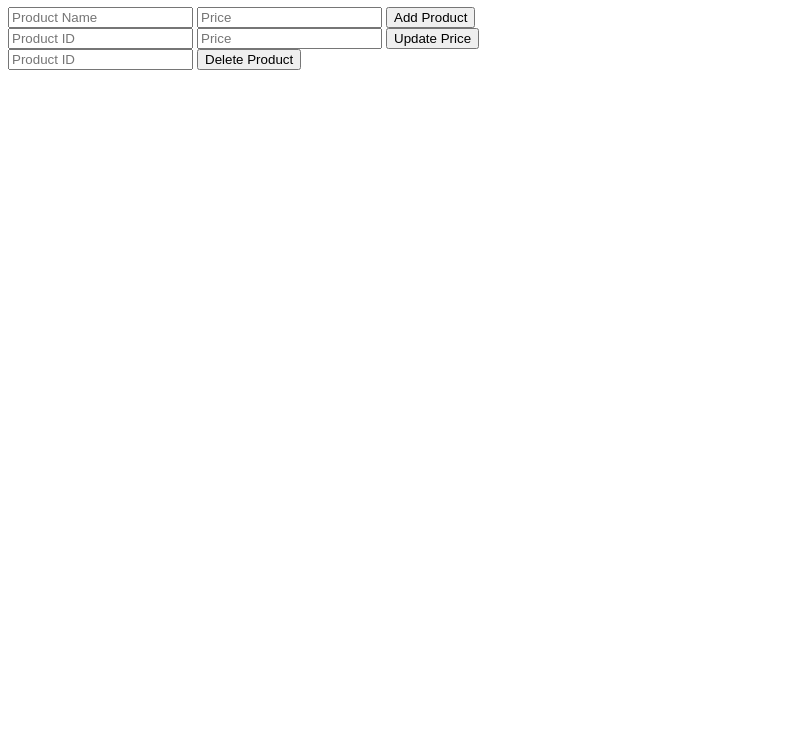
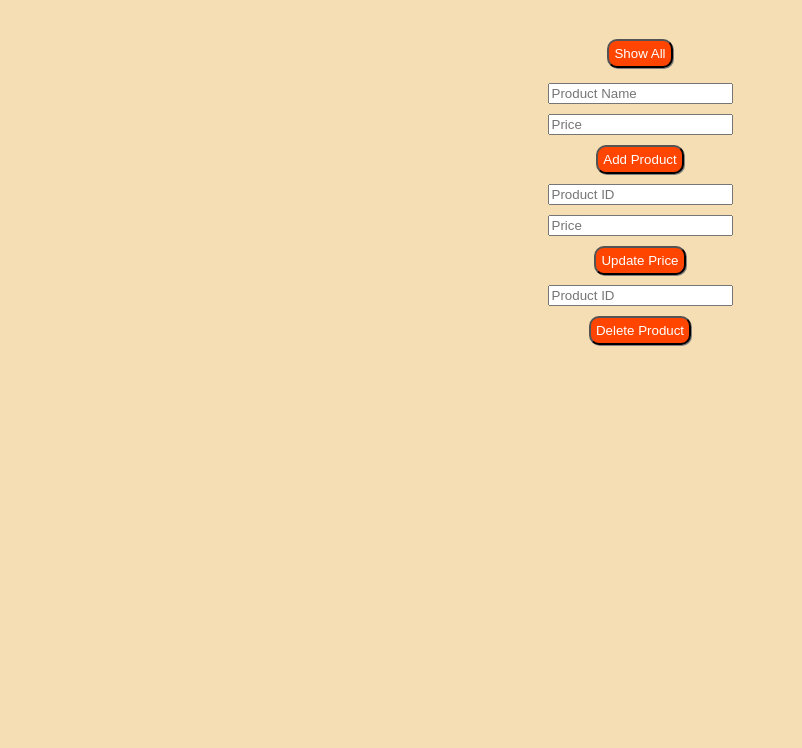
Before and after one commit to HarshVardhan22/Shopping-List, a plain HTML site: page public/index.html in a window 1280 px wide. Shown: the part 73-821 px from the top of the page, without its empty margins (0-802 px from the left). Before the commit the page ends 800 px from the top, so only its background shows below. Drawn offline with Linux system fonts and the light colour scheme.

Commit message:
"Html + Css Done"

```diff
--- a/public/css/style.css
+++ b/public/css/style.css
@@ -0,0 +1,31 @@
+body{
+    background-color: wheat;
+    min-height: 100vh;
+    margin: 0;
+}
+
+
+.items{
+    display: flex;
+    flex-direction: column;
+    align-items: center;
+    justify-content: center;
+    font-family: sans-serif;
+}
+
+.show {
+    margin-top: 10px;
+    margin-bottom: 10px;
+}
+
+form > * {
+    margin: 5px 0;
+}
+
+button{
+    border-radius: 10px;
+    padding: 5px;
+    background: orangered;
+    box-shadow: 1px 1px gray;
+    color: white;
+}
--- a/public/index.html
+++ b/public/index.html
@@ -3,27 +3,29 @@
 <head>
     <meta charset="UTF-8">
     <meta name="viewport" content="width=device-width, initial-scale=1.0">
+    <link rel="stylesheet" href="./css/style.css">
     <title>Shoping List</title>
 </head>
 <body>
     <div class="container">
-        <h1>Shopping List</h1>
-        <div class="show">
+        <h1 class="items">Shopping List</h1>
+        <div class="show items">
             <p><span class='id'></span><span class='name'></span><span class='price'></span> </p>
+            <button class="showButton">Show All</button>
         </div>
-        <form class="add">
+        <form class="add items">
             <input type="text" class = 'name' placeholder="Product Name">
             <input type="text" class="price" placeholder="Price">
             <button class="addButton">Add Product</button>
         </form>
-        <form class="update">
+        <form class="update items">
             <input type="text" class='id' placeholder="Product ID">
             <input type="text" class="price" placeholder="Price">
-            <button class="UpdateButton">Update Price</button>
+            <button class="updateButton">Update Price</button>
         </form>
-        <form class="delete">
+        <form class="delete items">
             <input type="text" class='id' placeholder="Product ID">
-            <button class="DelButton">Delete Product</button>
+            <button class="delButton">Delete Product</button>
         </form>
     </div>
 </body>
```
